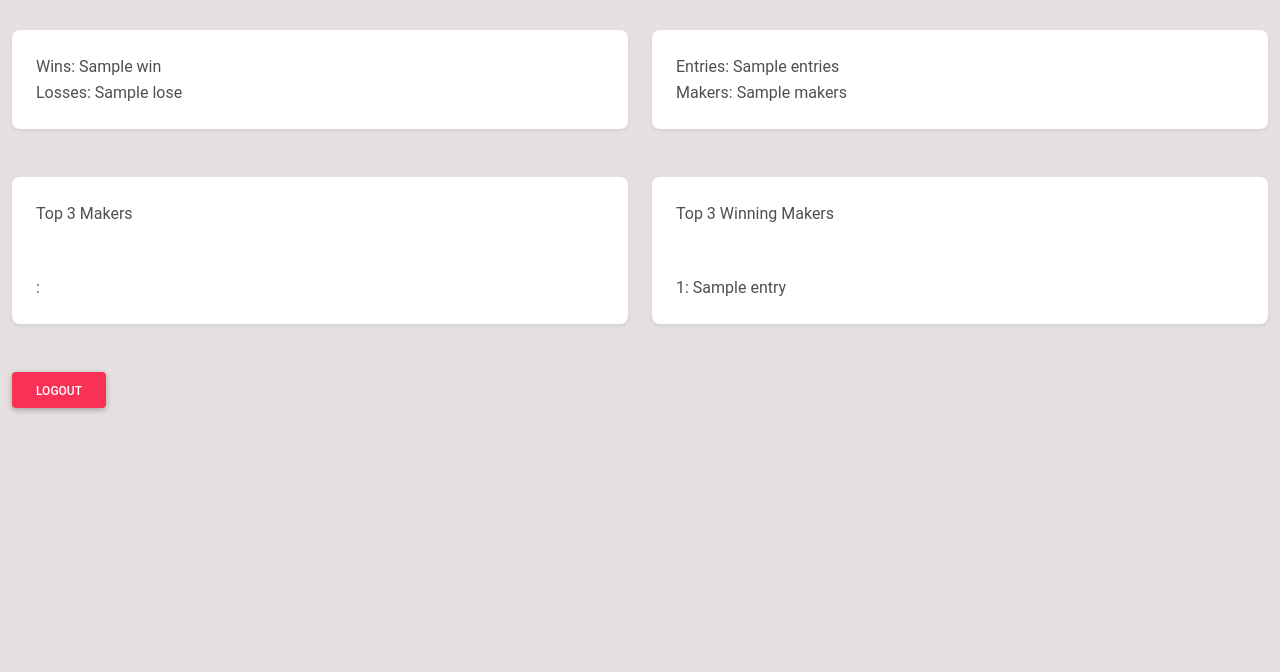
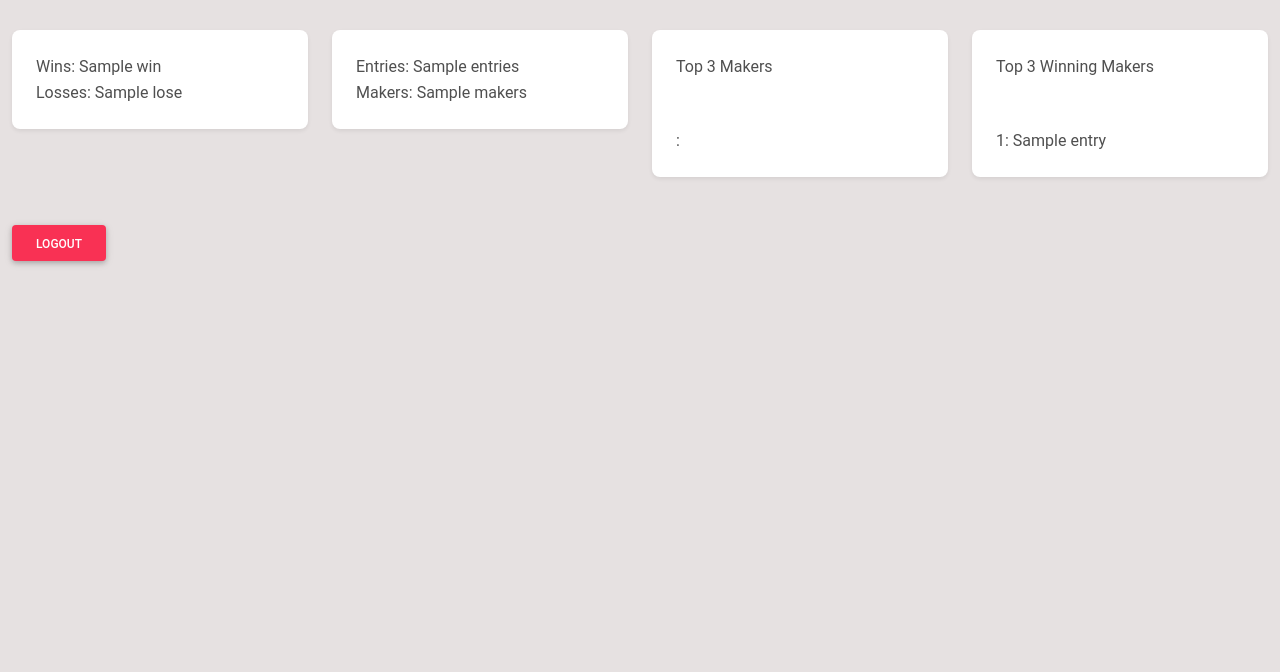
Before and after one commit to sillypears/raffle-entries, a Flask app: template project/templates/user.html in a window 1280 px wide. Shown: the part 42-714 px from the top of the page. Run offline with Flask 2, Linux system fonts and the light colour scheme; tables that the repository leaves empty hold one stand-in row (values such as "Sample post"); the template is opened without the code that fills it: values that come from a table or form of the project are taken from there, most other values are stand-ins (such as "Sample title", 1, 10 or a date in 2020); parts of the project's set-up code (start-up, migrations or seed data) failed here and were passed over.

Commit message:
I will probably be changing this layout a bunch

```diff
--- a/project/templates/user.html
+++ b/project/templates/user.html
@@ -3,7 +3,7 @@
 
 <div class="my-5 container-fluid">
     <div class="row">
-        <div class="col-md-6">
+        <div class="col">
             <div class="card shadow-sm my-4">
                 <div class="card-body">
                     <div>
@@ -15,7 +15,8 @@
                 </div>
             </div>
         </div>
-        <div class="col-md-6">
+
+        <div class="col">
             <div class="card shadow-sm my-4">
                 <div class="card-body">
                     <div>
@@ -27,9 +28,8 @@
                 </div>
             </div>
         </div>
-    </div>
-    <div class="row">
-        <div class="col-md-6">
+
+        <div class="col">
             <div class="card shadow-sm my-4">
                 <div class="card-title m-4">
                     Top 3 Makers
@@ -43,7 +43,7 @@
                 </div>
             </div>
         </div>
-        <div class="col-md-6">
+        <div class="col">
             <div class="card shadow-sm my-4">
                 <div class="card-title m-4">
                     Top 3 Winning Makers
```
